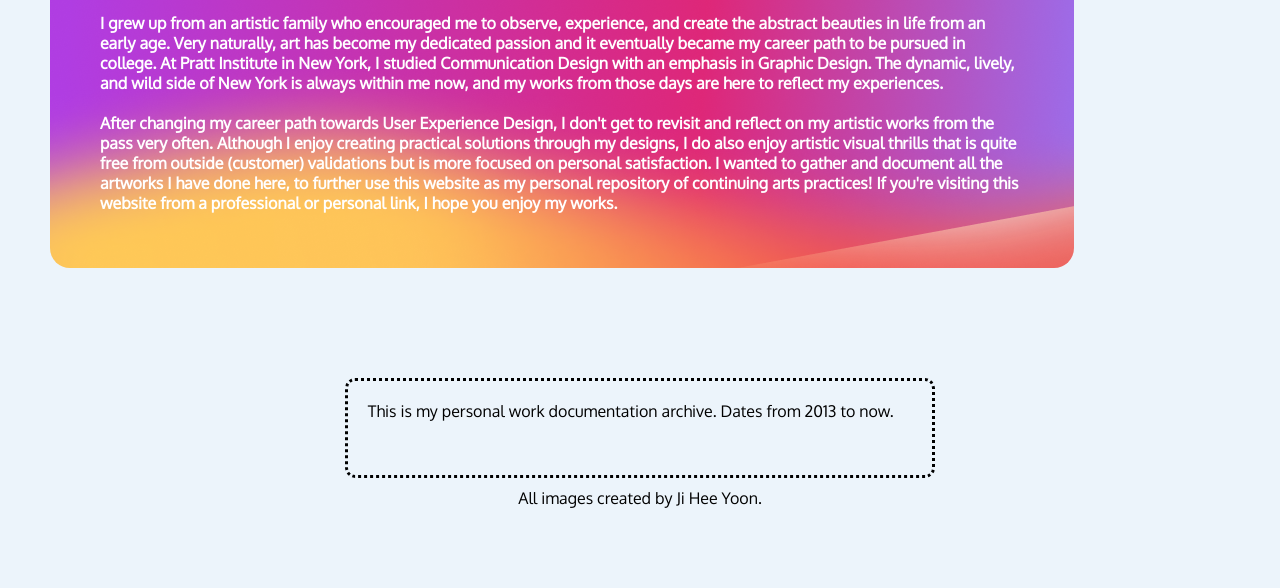
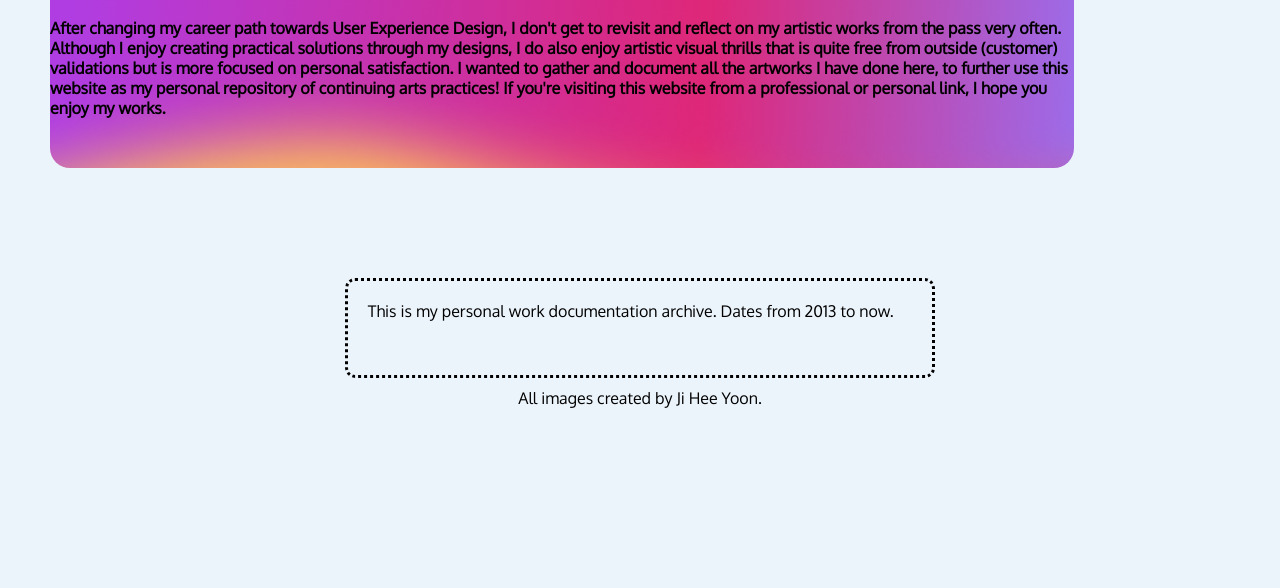
Before and after one commit to jiheeey/portfolio-content, a plain HTML site: page index.html in a window 1280 px wide. Shown: the part 245-833 px from the top of the page. After the commit the page ends 800 px from the top, so only its background shows below. Drawn offline with Linux system fonts and the light colour scheme.

Commit message:
Update style.css

```diff
--- a/css/style.css
+++ b/css/style.css
@@ -31,17 +31,18 @@ main{
     width: 80vw;
     margin: 20px 50px 100px 50px;
     align-self: center;
+    color: black;
 }
-h3{
+h2{
     font-size: 50px;
-    color: white;
+    color: black;
     padding: 25px 50px 5px 50px;
 }
 
 #intro{
     padding: 10px 0px 50px 0px;
     font-size: 16px;
-    color: white;
+    color: black;
 
 }
 footer{
@@ -180,6 +181,7 @@ nav ul li a:hover{
     margin: 10px;
     padding: 35px;
     width: 80vw;
+    color: black;
 }
 
 #fs-frm{
@@ -193,6 +195,7 @@ nav ul li a:hover{
     border-radius: 20px;
     padding: 20px;
     margin: 30px;
+    color: black;
 }
 #arts_text{
     font-size: 15px;
@@ -200,6 +203,7 @@ nav ul li a:hover{
     border-radius: 20px;
     padding: 20px;
     margin: 30px;
+    color: black;
 }
 
 h1{
```
